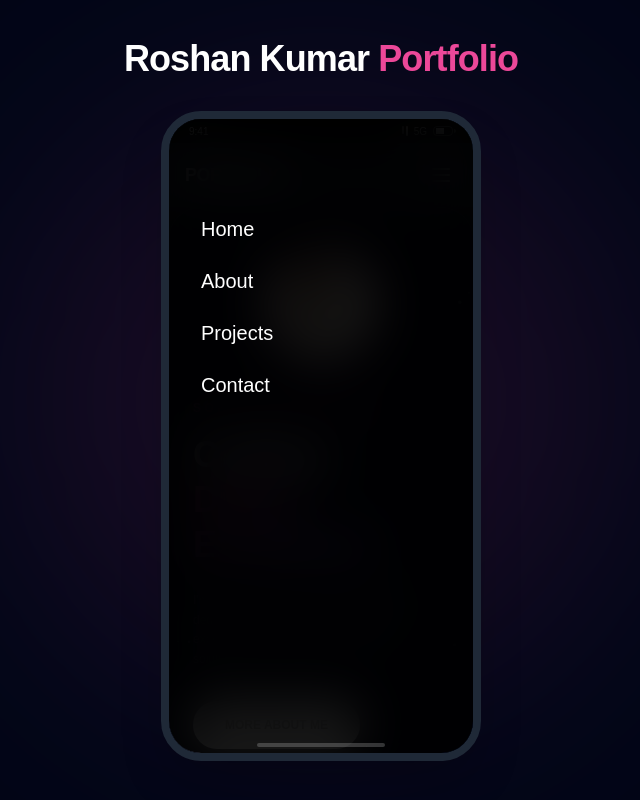
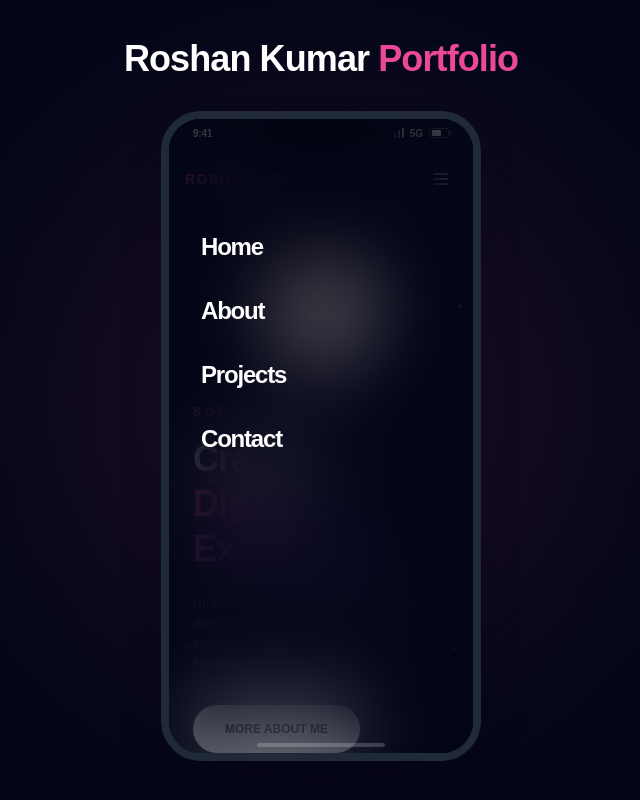
Before and after one commit to RoshanKumar404/Roshan-Portfolio, a Next.js app: page / in a window 1280 px wide. Both pictures are taken after a click on the button 760 px from the left and 175 px from the top of the page. Shown: the whole page, without its empty margins (319-959 px from the left). Built offline with nearby package versions, Linux system fonts and the light colour scheme.

Commit message:
the styling if the emulator changed

```diff
--- a/components/mobile-emulator.tsx
+++ b/components/mobile-emulator.tsx
@@ -56,55 +56,57 @@ export default function MobileEmulator() {
       {/* Phone frame */}
       <div className="relative w-[320px] h-[650px] mx-auto bg-black rounded-[40px] shadow-2xl overflow-hidden border-8 border-gray-800">
         {/* Status bar */}
-        <div className="absolute top-0 left-0 right-0 h-6 bg-black z-40 flex justify-between items-center px-5">
-          <div className="text-white text-[10px] font-medium">9:41</div>
+        <div className="absolute top-0 left-0 right-0 h-7 bg-black/40 backdrop-blur-md z-40 flex justify-between items-center px-6">
+          <div className="text-white text-[10px] font-bold tracking-tight">9:41</div>
           <div className="flex items-center space-x-1.5">
-            <div className="flex space-x-0.5">
+            <div className="flex space-x-0.5 items-end">
               <div className="w-0.5 h-1.5 bg-white/40 rounded-full"></div>
               <div className="w-0.5 h-2 bg-white/60 rounded-full"></div>
               <div className="w-0.5 h-2.5 bg-white rounded-full"></div>
             </div>
-            <div className="text-[10px] text-white font-medium">5G</div>
-            <div className="w-5 h-2.5 border border-white/40 rounded-sm relative flex items-center px-0.5">
-              <div className="h-1.5 bg-white rounded-xs" style={{ width: "60%" }}></div>
-              <div className="absolute -right-1 w-0.5 h-1 bg-white/40 rounded-r-full"></div>
+            <div className="text-[10px] text-white font-bold">5G</div>
+            <div className="w-5 h-2.5 border border-white/30 rounded-[2px] relative flex items-center px-0.5">
+              <div className="h-1.5 bg-white rounded-[1px]" style={{ width: "65%" }}></div>
+              <div className="absolute -right-1 w-0.5 h-1 bg-white/30 rounded-r-full"></div>
             </div>
           </div>
         </div>
 
-        {/* Notch */}
-        <div className="absolute top-0 left-1/2 transform -translate-x-1/2 w-40 h-6 bg-black rounded-b-xl z-50"></div>
+        {/* Notch (Dynamic Island Style) */}
+        <div className="absolute top-1.5 left-1/2 transform -translate-x-1/2 w-28 h-5 bg-black rounded-full z-50 border border-white/5 flex items-center justify-center">
+            <div className="w-2 h-2 rounded-full bg-blue-500/20 blur-[2px]"></div>
+        </div>
 
         {/* Screen content */}
-        <div className="w-full h-full pt-6 bg-gray-900 overflow-hidden relative">
+        <div className="w-full h-full pt-7 bg-slate-950 overflow-hidden relative">
           {/* Header */}
-          <div className="flex justify-between items-center p-4 bg-gray-900/80 backdrop-blur-md text-white z-40 relative">
+          <div className="flex justify-between items-center p-4 glass-dark text-white z-40 relative">
             <AnimatePresence mode="wait">
               {currentScreen !== "home" ? (
                 <motion.button
                   key="back-btn"
-                  initial={{ opacity: 0, x: -10 }}
-                  animate={{ opacity: 1, x: 0 }}
-                  exit={{ opacity: 0, x: -10 }}
+                  initial={{ opacity: 0, scale: 0.8 }}
+                  animate={{ opacity: 1, scale: 1 }}
+                  exit={{ opacity: 0, scale: 0.8 }}
                   onClick={handleBack}
-                  className="p-1 hover:bg-white/10 rounded-full transition-colors"
+                  className="p-1.5 hover:bg-white/10 rounded-full transition-colors active:scale-90"
                 >
-                  <ChevronLeft size={24} />
+                  <ChevronLeft size={20} />
                 </motion.button>
               ) : (
                 <motion.div
                   key="logo"
-                  initial={{ opacity: 0 }}
-                  animate={{ opacity: 1 }}
-                  exit={{ opacity: 0 }}
-                  className="text-lg font-bold tracking-tight"
+                  initial={{ opacity: 0, y: -5 }}
+                  animate={{ opacity: 1, y: 0 }}
+                  exit={{ opacity: 0, y: -5 }}
+                  className="text-sm font-black tracking-widest text-pink-500 text-glow"
                 >
-                  PORTFOLIO
+                  ROSHAN.DEV
                 </motion.div>
               )}
             </AnimatePresence>
-            <button onClick={toggleMenu} className="p-1 hover:bg-white/10 rounded-full transition-colors">
-              <Menu size={24} />
+            <button onClick={toggleMenu} className="p-1.5 hover:bg-white/10 rounded-full transition-colors active:scale-90">
+              <Menu size={20} />
             </button>
           </div>
 
@@ -112,23 +114,25 @@ export default function MobileEmulator() {
           <AnimatePresence>
             {menuOpen && (
               <motion.div
-                initial={{ y: "100%" }}
-                animate={{ y: 0 }}
-                exit={{ y: "100%" }}
-                transition={{ type: "spring", damping: 25, stiffness: 200 }}
-                className="absolute inset-0 bg-black/90 backdrop-blur-xl z-50 pt-16"
+                initial={{ opacity: 0 }}
+                animate={{ opacity: 1 }}
+                exit={{ opacity: 0 }}
+                className="absolute inset-0 bg-slate-950/60 backdrop-blur-2xl z-50 pt-20"
               >
-                <div className="flex flex-col text-white text-xl p-8 space-y-6">
-                  {["home", "about", "projects", "contact"].map((screen) => (
+                <div className="flex flex-col text-white text-2xl p-8 space-y-8">
+                  {["home", "about", "projects", "contact"].map((screen, idx) => (
                     <motion.button
                       key={screen}
+                      initial={{ x: -20, opacity: 0 }}
+                      animate={{ x: 0, opacity: 1 }}
+                      transition={{ delay: idx * 0.1 }}
                       whileHover={{ x: 10, color: "#ec4899" }}
                       whileTap={{ scale: 0.95 }}
                       onClick={() => {
                         navigateTo(screen as ScreenType)
                         setMenuOpen(false)
                       }}
-                      className="text-left font-medium capitalize"
+                      className="text-left font-black capitalize tracking-tighter"
                     >
                       {screen}
                     </motion.button>
@@ -139,23 +143,22 @@ export default function MobileEmulator() {
           </AnimatePresence>
 
           {/* Main App Container with Layering */}
-          <div className="relative h-[calc(100%-56px)] w-full overflow-hidden bg-black/20">
+          <div className="relative h-[calc(100%-60px)] w-full overflow-hidden">
             <AnimatePresence mode="popLayout">
               {/* Enhanced Background Screen (Full-width Vibrant Blur) */}
               {prevScreen && (
                 <motion.div
                   key={`bg-${prevScreen}`}
-                  initial={{ opacity: 0, scale: 1, filter: "blur(10px) saturate(100%)" }}
-                  animate={{ opacity: 0.5, scale: 1.05, filter: "blur(25px) saturate(180%)" }}
-                  exit={{ opacity: 0, scale: 1.1 }}
-                  transition={{ duration: 0.8 }}
-                  className="absolute inset-0 w-full h-full pointer-events-none z-10 overflow-hidden brightness-75"
+                  initial={{ opacity: 0, scale: 1, filter: "blur(0px)" }}
+                  animate={{ opacity: 0.4, scale: 1.1, filter: "blur(20px) saturate(200%)" }}
+                  exit={{ opacity: 0, scale: 1.2 }}
+                  transition={{ duration: 1, ease: [0.16, 1, 0.3, 1] }}
+                  className="absolute inset-0 w-full h-full pointer-events-none z-10 overflow-hidden"
                 >
                   <div className="w-full h-full scale-110 origin-center">
                     {renderScreen(prevScreen)}
                   </div>
-                  {/* Dark overlay to ensure foreground legibility */}
-                  <div className="absolute inset-0 bg-black/40"></div>
+                  <div className="absolute inset-0 bg-slate-950/40"></div>
                 </motion.div>
               )}
 
@@ -167,11 +170,11 @@ export default function MobileEmulator() {
                 exit={{ y: "100%", opacity: 0 }}
                 transition={{
                   type: "spring",
-                  damping: 28,
-                  stiffness: 220,
-                  mass: 1
+                  damping: 30,
+                  stiffness: 250,
+                  mass: 0.8
                 }}
-                className="absolute inset-0 w-full h-full z-20 overflow-y-auto bg-gray-900 rounded-t-[32px] shadow-[0_-10px_40px_rgba(0,0,0,0.5)] border-t border-white/10"
+                className="absolute inset-0 w-full h-full z-20 overflow-y-auto bg-slate-950 rounded-t-[32px] shadow-[0_-20px_50px_rgba(0,0,0,0.8)] border-t border-white/5"
               >
                 <div className="w-full h-full pb-10">
                   {renderScreen(currentScreen)}
```
